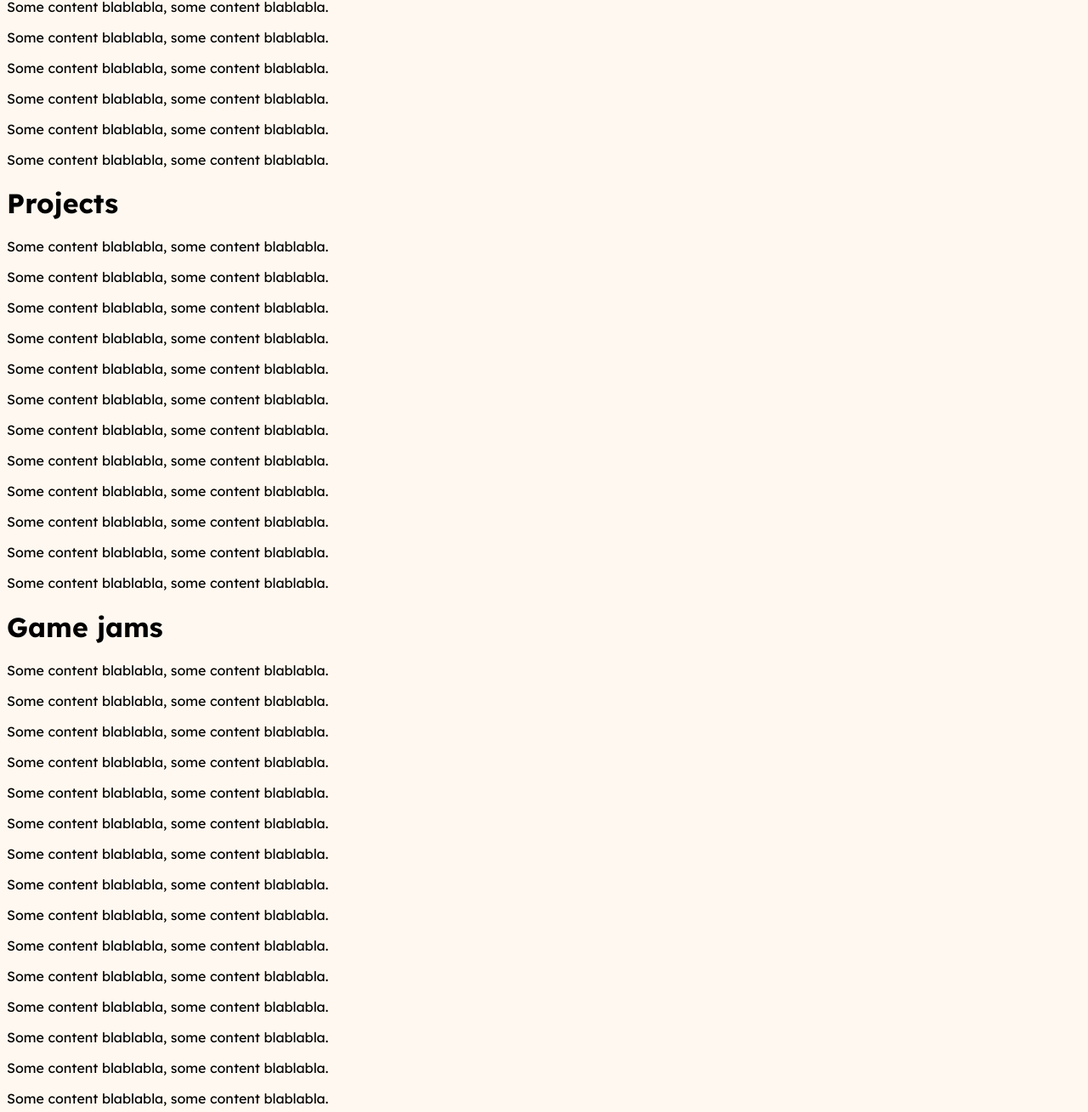
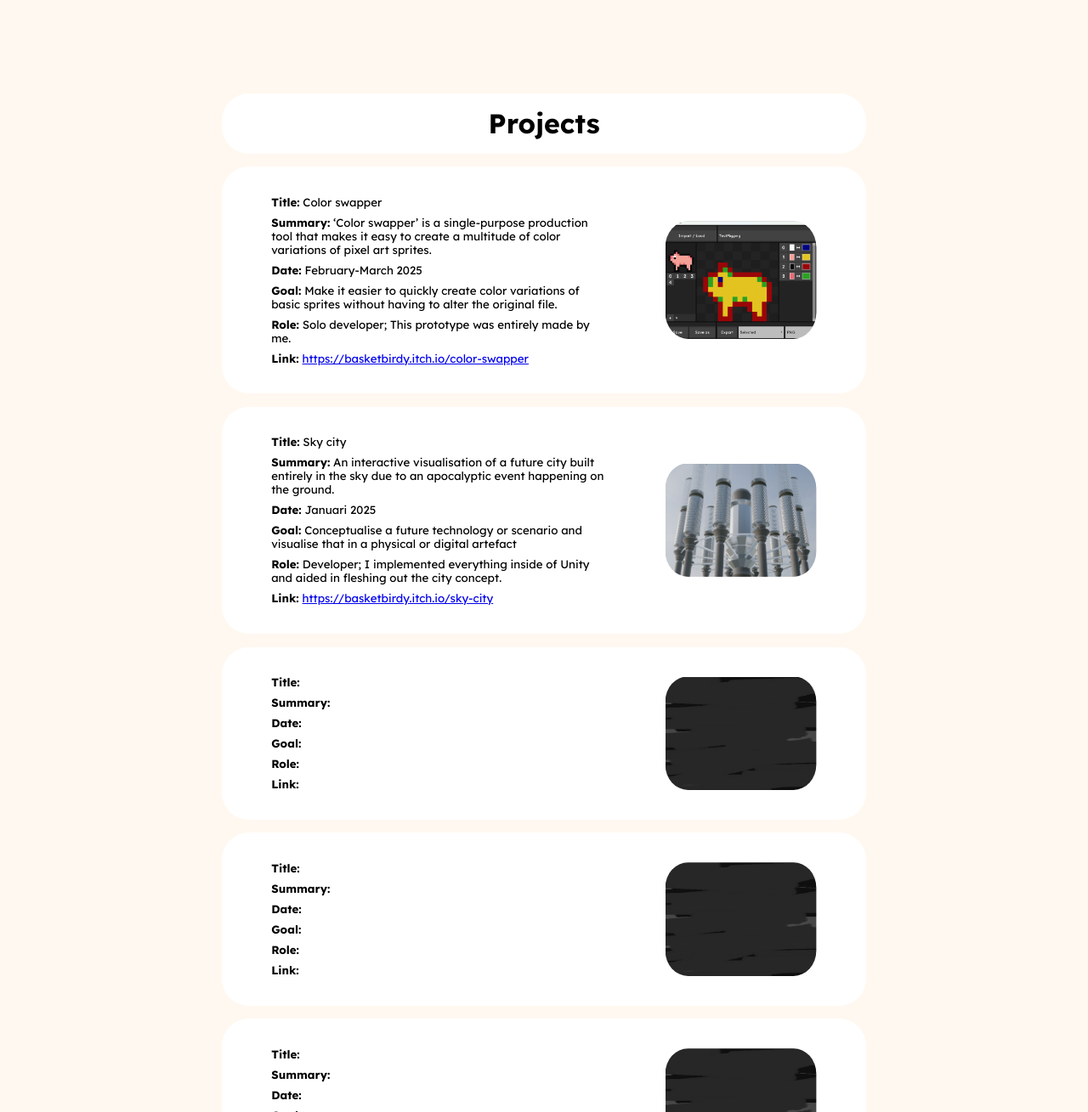
Before and after one commit to Basketbirdy/Basketbirdy.github.io, a plain HTML site: page docs/index.html in a window 1280 px wide. Shown: the part 1569-2878 px from the top of the page at 85% size. Drawn offline with Linux system fonts and the light colour scheme; a web font is replaced by a local one.

Commit message:
Added content - Added about me - Added layout for projects - Added some project bullet points

```diff
--- a/docs/css/style.css
+++ b/docs/css/style.css
@@ -82,24 +82,102 @@ a.button{
 }
 
 .button:hover{
-    background-color: #00000055;
+    background-color: #00000025;
 }
 
 .button:active{
-    background-color: #000000FF;
+    background-color: #000000AA;
 }
 
 div{
     /* text */
     color: black;
     font-family: Lexend;
+    font-size: auto;
 }
 
+.flex.column-left{
+    flex-wrap: nowrap;
+
+    width: 15%;
+    align-items: start;
+}
+
+.flex.column-center{
+    flex-wrap: nowrap;
+    flex-grow: 1;
+
+    min-width: 70%;
+}
+
+.flex.column-right{
+    flex-wrap: nowrap;
+
+
+    width: 15%;
+}
+
+.flex.project-list{
+    padding: 0% 20%;
+}
+
+.flex.project-container{
+    transition: .35s;
+
+    padding: 3% 3%;
+    margin: 1% 0%;
+    border: 0px;
+    border-radius: 32px;
+    background-color: white;
+
+    flex-wrap: nowrap;
+    flex-grow: 1;
+
+    width: 100%;
+}
+
+.flex.project-container:hover{
+    background-color: #00000022;
+}
+
+.flex.project-container:active{
+    background-color: #000000AA;
+}
+
+.flex.info-list{
+    padding: 1% 5%;
+    flex-direction: column;
+    flex-wrap: nowrap;
+    align-items: start;
+
+    width: 75%;
+}
+
+.flex.project-thumbnail{
+    display: flex;
+    flex-flow: row nowrap;
+    align-items: center;
+
+    border-radius: 25%;
+
+    padding: 1% 5%;
+    max-width: 25%;
+}
+
+p.project{
+    margin: 4px 0px;
+    text-align: left;
+}
 
 .site-header {
     position: sticky;
     top: 0px;
   }
+
+img.pfp{
+    border-radius: 50%;
+    padding: 0% 5%
+}
 
 .banner{
     text-align:center;
@@ -114,7 +192,7 @@ div{
 }
 
 .hr-thick-center{
-    border: 2px solid #121212FF;
+    border: 4px solid #121212FF;
     margin: 0px;
 
     border-radius: 0px;;
--- a/docs/index.html
+++ b/docs/index.html
@@ -28,43 +28,94 @@
 
         </header>
         <main>
+            <div class="flex" id="about-me">
+                <div class="flex" id="about-me-text" style="flex-wrap: nowrap;">
+                    <div style="padding: 10% 5%">
+                        <p><b>Hi! Thanks for checking out my website.</b></p>
+                        <p>
+                            I’m <b>Daniël Berghorst</b>, going online by <b>Basketbird(y)</b>,
+                            and I’m currently in the second year of studying game development at the HKU to get better at realising my vision, artistically, practically and professionally.
+                        </p>
+                        <p>
+                            My aim is to create games that are not only enjoyable, but also spark a sense of curiosity to find out more,
+                            whether that is through appealing art, engaging narrative, fun gameplay or a combination of all.
+                        </p>
+                        <p>
+                            Even though I enjoy a broad range of things,
+                            my true passion lies in experiences that manage to integrate the awesome and mysterious elements of fantasy in a realistic and believable way.
+                            My fascination with natural history and sci-fi fosters a curiosity towards the way unknown elements would theoretically integrate into any fictional or real world.
+                        </p>
 
-            <h2 style="font-family: Lexend;">Welcome to the future porfolio site of:</h1>
+                    </div>
+                    <img class="pfp" src="img/BasketBird_bw.png" alt="Basketbird(y) logo">
+                </div>
+            </div>
+
+            <div class="flex project-list" id="projects">
+                <div class="flex project-container" style="padding: 2% 0%;">
+                    <h1 style="margin: 0% 0%;">Projects</h1>
+                </div>
+                <button class="flex project-container"> <!-- project div -->
+                    <div class="flex info-list">
+                        <p class="project"><b>Title:</b> Color swapper</p>
+                        <p class="project"><b>Summary:</b> ‘Color swapper’ is a single-purpose production tool that makes it easy to create a multitude of color variations of pixel art sprites.</p>
+                        <p class="project"><b>Date:</b> February-March 2025</p>
+                        <p class="project"><b>Goal:</b> Make it easier to quickly create color variations of basic sprites without having to alter the original file.</p>
+                        <p class="project"><b>Role:</b> Solo developer; This prototype was entirely made by me.</p>
+                        <p class="project"><b>Link:</b> <a href="https://basketbirdy.itch.io/color-swapper">https://basketbirdy.itch.io/color-swapper</a></p>
+                    </div>
+                    <img class="flex project-thumbnail" src="img/projects/ColorSwapper/ColorSwapper_Thumbnail.png">
+                </button>
+                <button class="flex project-container"> <!-- project div -->
+                    <div class="flex info-list">
+                        <p class="project"><b>Title:</b> Sky city</p>
+                        <p class="project"><b>Summary:</b> An interactive visualisation of a future city built entirely in the sky due to an apocalyptic event happening on the ground.</p>
+                        <p class="project"><b>Date:</b> Januari 2025</p>
+                        <p class="project"><b>Goal:</b> Conceptualise a future technology or scenario and visualise that in a physical or digital artefact</p>
+                        <p class="project"><b>Role:</b> Developer; I implemented everything inside of Unity and aided in fleshing out the city concept.</p>
+                        <p class="project"><b>Link:</b> <a href="https://basketbirdy.itch.io/sky-city">https://basketbirdy.itch.io/sky-city</a></p>
+                    </div>
+                    <img class="flex project-thumbnail" src="img/projects/SkyCity/CityRender.JPG">
+                </button>
+                <button class="flex project-container"> <!-- project div -->
+                    <div class="flex info-list">
+                        <p class="project"><b>Title:</b></p>
+                        <p class="project"><b>Summary:</b></p>
+                        <p class="project"><b>Date:</b></p>
+                        <p class="project"><b>Goal:</b></p>
+                        <p class="project"><b>Role:</b></p>
+                        <p class="project"><b>Link:</b> <a href=""></a></p>
+                    </div>
+                    <img class="flex project-thumbnail" src="img/Placeholder/Thumbnail_Placeholder_4-3.png">
+                </button>
+                <button class="flex project-container"> <!-- project div -->
+                    <div class="flex info-list">
+                        <p class="project"><b>Title:</b></p>
+                        <p class="project"><b>Summary:</b></p>
+                        <p class="project"><b>Date:</b></p>
+                        <p class="project"><b>Goal:</b></p>
+                        <p class="project"><b>Role:</b></p>
+                        <p class="project"><b>Link:</b> <a href=""></a></p>
+                    </div>
+                    <img class="flex project-thumbnail" src="img/Placeholder/Thumbnail_Placeholder_4-3.png">
+                </button>
+                <button class="flex project-container"> <!-- project div -->
+                    <div class="flex info-list">
+                        <p class="project"><b>Title:</b></p>
+                        <p class="project"><b>Summary:</b></p>
+                        <p class="project"><b>Date:</b></p>
+                        <p class="project"><b>Goal:</b></p>
+                        <p class="project"><b>Role:</b></p>
+                        <p class="project"><b>Link:</b> <a href=""></a></p>
+                    </div>
+                    <img class="flex project-thumbnail" src="img/Placeholder/Thumbnail_Placeholder_4-3.png">
+                </button>
+            </div>
+            <!-- <h2 style="font-family: Lexend;">Welcome to the future porfolio site of:</h1>
             <h1 style="font-family: Lexend;">Daniël Berghorst aka Basketbird(y)</h1>
-            <!-- <hr> -->
             <p style="font-family: Lexend;">Sorry, there is nothing here yet, I'm working on it. Check back soon! <br> In the mean time, check out my Itch.io page <a href="https://basketbirdy.itch.io/">here</a> for a look at my work. :)</p>
-            <!-- <hr> -->
+            <hr> -->
 
-            <div class="content" id="about-me">
-                <h1>About me</h1>
-                <p>Some content blablabla, some content blablabla.</p>
-                <p>Some content blablabla, some content blablabla.</p>
-                <p>Some content blablabla, some content blablabla.</p>
-                <p>Some content blablabla, some content blablabla.</p>
-                <p>Some content blablabla, some content blablabla.</p>
-                <p>Some content blablabla, some content blablabla.</p>
-                <p>Some content blablabla, some content blablabla.</p>
-                <p>Some content blablabla, some content blablabla.</p>
-                <p>Some content blablabla, some content blablabla.</p>
-                <p>Some content blablabla, some content blablabla.</p>
-                <p>Some content blablabla, some content blablabla.</p>
-                <p>Some content blablabla, some content blablabla.</p>
-            </div>
-            <div class="content" id="projects">
-                <h1>Projects</h1>
-                <p>Some content blablabla, some content blablabla.</p>
-                <p>Some content blablabla, some content blablabla.</p>
-                <p>Some content blablabla, some content blablabla.</p>
-                <p>Some content blablabla, some content blablabla.</p>
-                <p>Some content blablabla, some content blablabla.</p>
-                <p>Some content blablabla, some content blablabla.</p>
-                <p>Some content blablabla, some content blablabla.</p>
-                <p>Some content blablabla, some content blablabla.</p>
-                <p>Some content blablabla, some content blablabla.</p>
-                <p>Some content blablabla, some content blablabla.</p>
-                <p>Some content blablabla, some content blablabla.</p>
-                <p>Some content blablabla, some content blablabla.</p>
-            </div>
             <div class="content" id="game-jams">
                 <h1>Game jams</h1>
                 <p>Some content blablabla, some content blablabla.</p>
```
Also changed, not shown: docs/img/Placeholder/Thumbnail_Placeholder_4-3.png (added), docs/img/projects/ColorSwapper/ColorSwapper_Thumbnail.png (added), docs/img/projects/SkyCity/CityRender.JPG (added).
